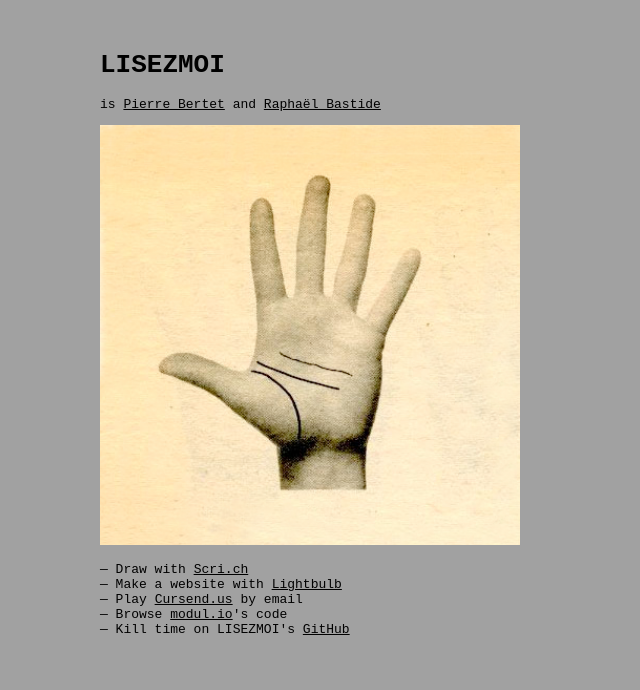
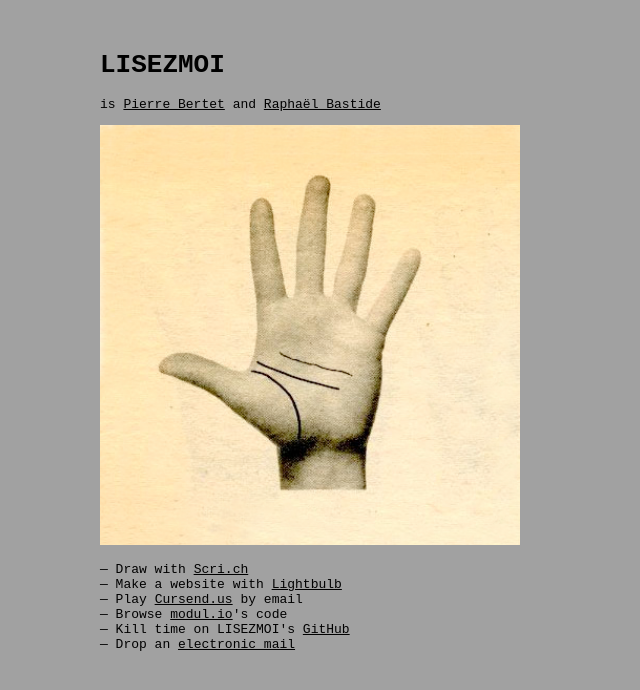
Before and after one commit to lisezmoi/lisezmoi.github.com, a plain HTML site: page index.html in a window 1280 px wide. Shown: the whole page, without its empty margins (0-640 px from the left). Drawn offline with Linux system fonts and the light colour scheme.

Commit message:
+ Contact

```diff
--- a/index.html
+++ b/index.html
@@ -6,6 +6,7 @@
   <style type="text/css" media="screen">
     body{font-family:monospace; background:#A1A1A1; min-width:630px;margin: 50px 100px 0;}
 		a{color:black;}
+		a:visited{color:#555;}
 		ul{padding:0;}
 		li{list-style-type:none;}
 		li:before{content:"— ";}
@@ -21,6 +22,7 @@
 		<li>Play <a href="http://cursend.us/">Cursend.us</a> by email</li>
 		<li>Browse <a href="https://github.com/lisezmoi/modul.io">modul.io</a>'s code</li>
 		<li>Kill time on LISEZMOI's <a href="https://github.com/lisezmoi/">GitHub</a></li>
+		<li>Drop an <a href="mailto:contact@lisezmoi.org?subject=ಠ_ಠ">electronic mail</a></li>
 	</ul>
 </body>
 </html>
```
